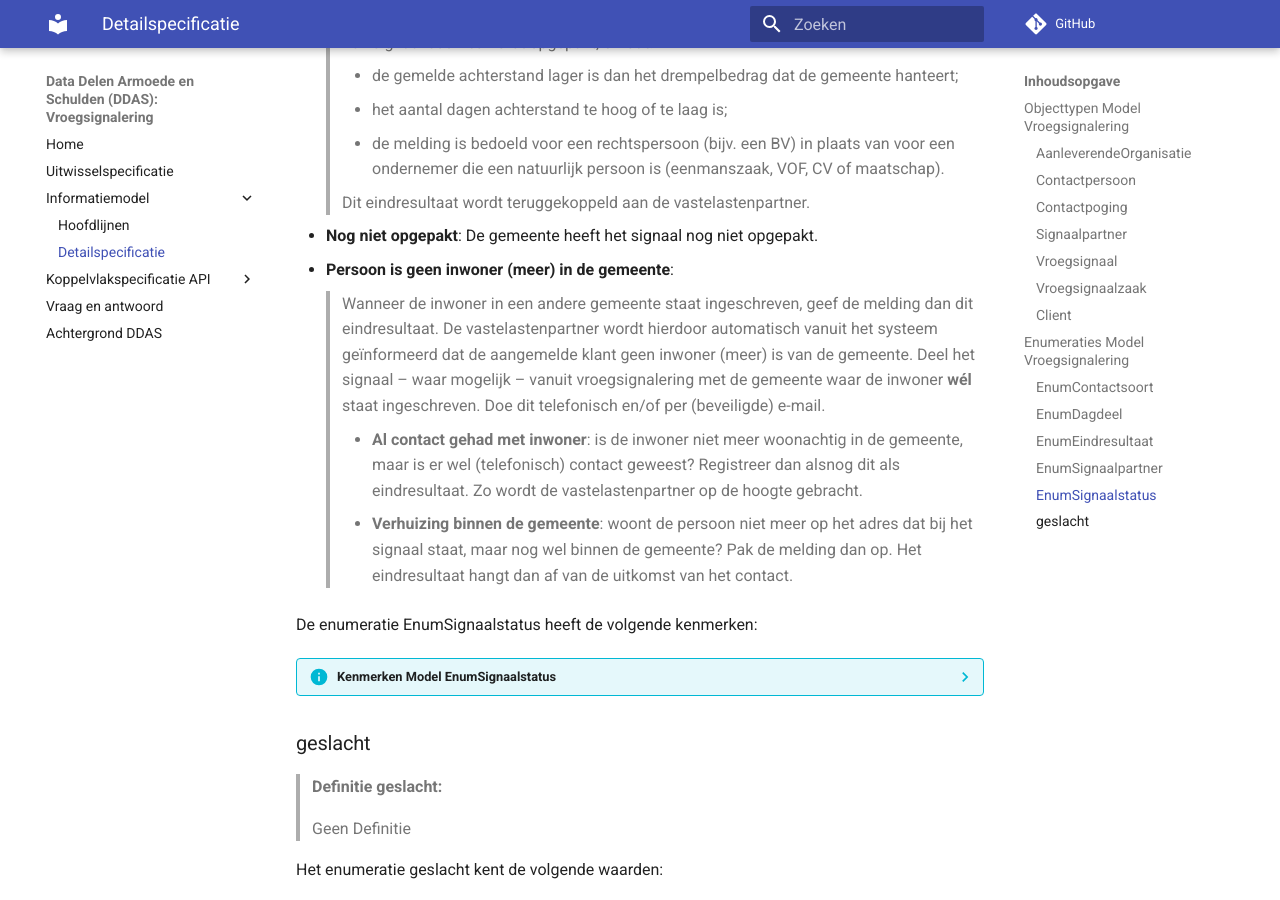
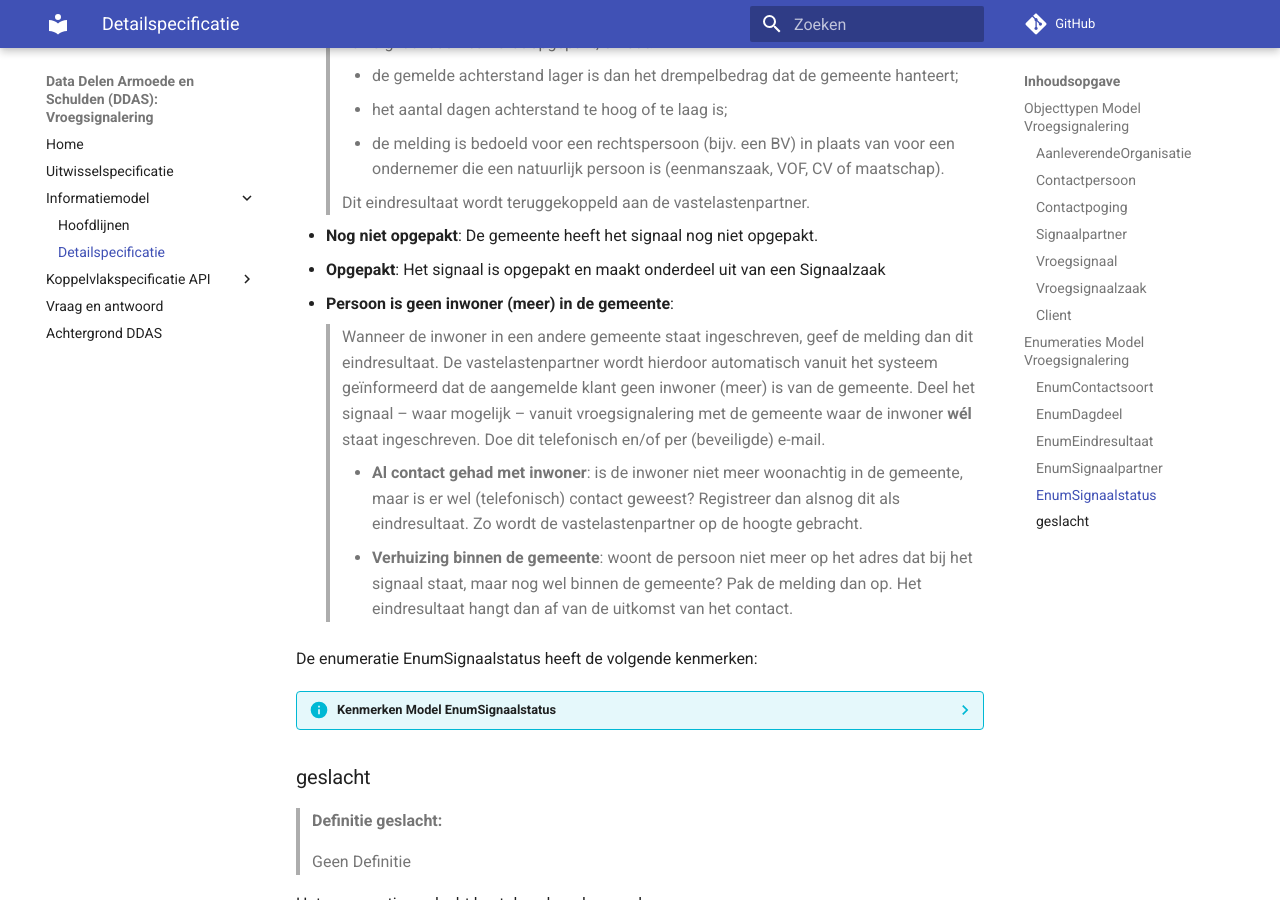
Before and after one commit to VNG-Realisatie/ddas-vroegsignalering, an MkDocs documentation site: the page built from docs/definities/Detail_Model Vroegsignalering.md, in a window 1280 px wide and 900 px high, scrolled down 11930 px. Built offline with MkDocs 1.6.1 and Material for MkDocs 9.7.7, drawn with Linux system fonts in a browser that asks for light colours; comment, search, counter and statistics services are not loaded; the version menu is left out.

Commit message:
Aangpeaste signaalstatus

```diff
--- a/docs/definities/Detail_Model Vroegsignalering.md
+++ b/docs/definities/Detail_Model Vroegsignalering.md
@@ -442,6 +442,7 @@ Het enumeratie EnumSignaalstatus kent de volgende waarden:
 >
 > Dit eindresultaat wordt teruggekoppeld aan de vastelastenpartner.
 * **Nog niet opgepakt**: De gemeente heeft het signaal nog niet opgepakt.
+* **Opgepakt**: Het signaal is opgepakt en maakt onderdeel uit van een Signaalzaak
 * **Persoon is geen inwoner (meer) in de gemeente**:
 > Wanneer de inwoner in een andere gemeente staat ingeschreven, geef de melding dan dit eindresultaat. De vastelastenpartner wordt hierdoor automatisch vanuit het systeem geïnformeerd dat de aangemelde klant geen inwoner (meer) is van de gemeente.
 > Deel het signaal – waar mogelijk – vanuit vroegsignalering met de gemeente waar de inwoner **wél** staat ingeschreven. Doe dit telefonisch en/of per (beveiligde) e-mail.
```
Also changed, not shown: 1 other file.
